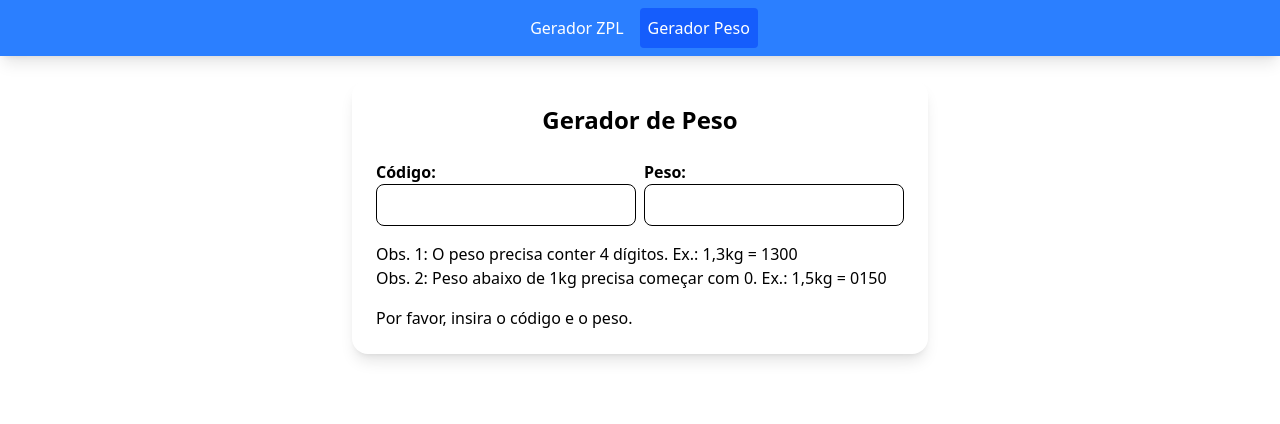
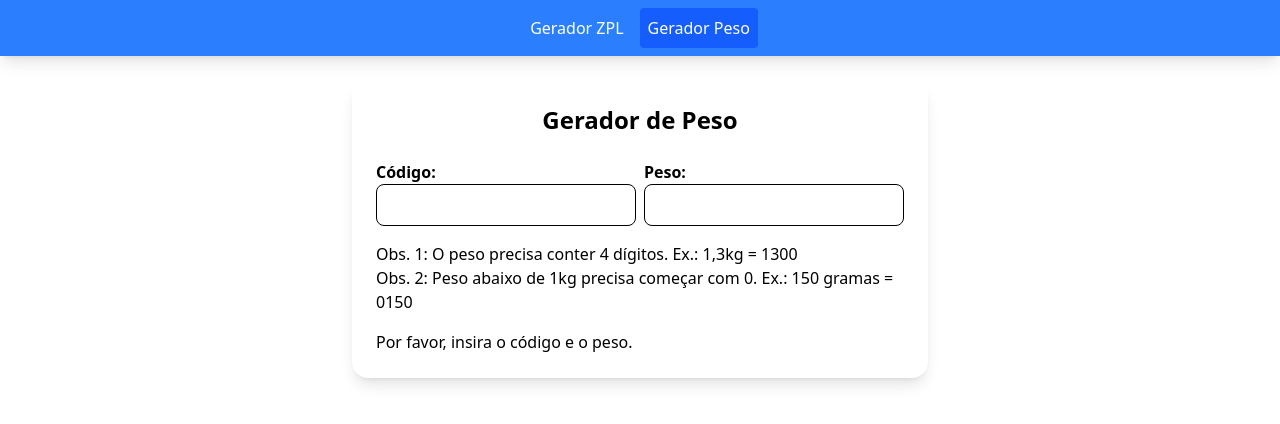
Before and after one commit to leydsonandrey/zpl-generator, a React (Vite) app: page / in a window 1280 px wide. Both pictures are taken after a click on the button "Gerador Peso". Shown: the top 424 px of the page. Built offline with nearby package versions, Linux system fonts and the light colour scheme.

Commit message:
fix: peso de exemplo escrito errado

```diff
--- a/src/tabs/Peso.jsx
+++ b/src/tabs/Peso.jsx
@@ -31,7 +31,7 @@ export default function Peso() {
       </div>
       <p>Obs. 1: O peso precisa conter 4 dígitos. Ex.: 1,3kg = 1300</p>
       <p>
-        Obs. 2: Peso abaixo de 1kg precisa começar com 0. Ex.: 1,5kg = 0150{" "}
+        Obs. 2: Peso abaixo de 1kg precisa começar com 0. Ex.: 150 gramas = 0150{" "}
       </p>
       {codigo && peso ? (
         <div>
```
